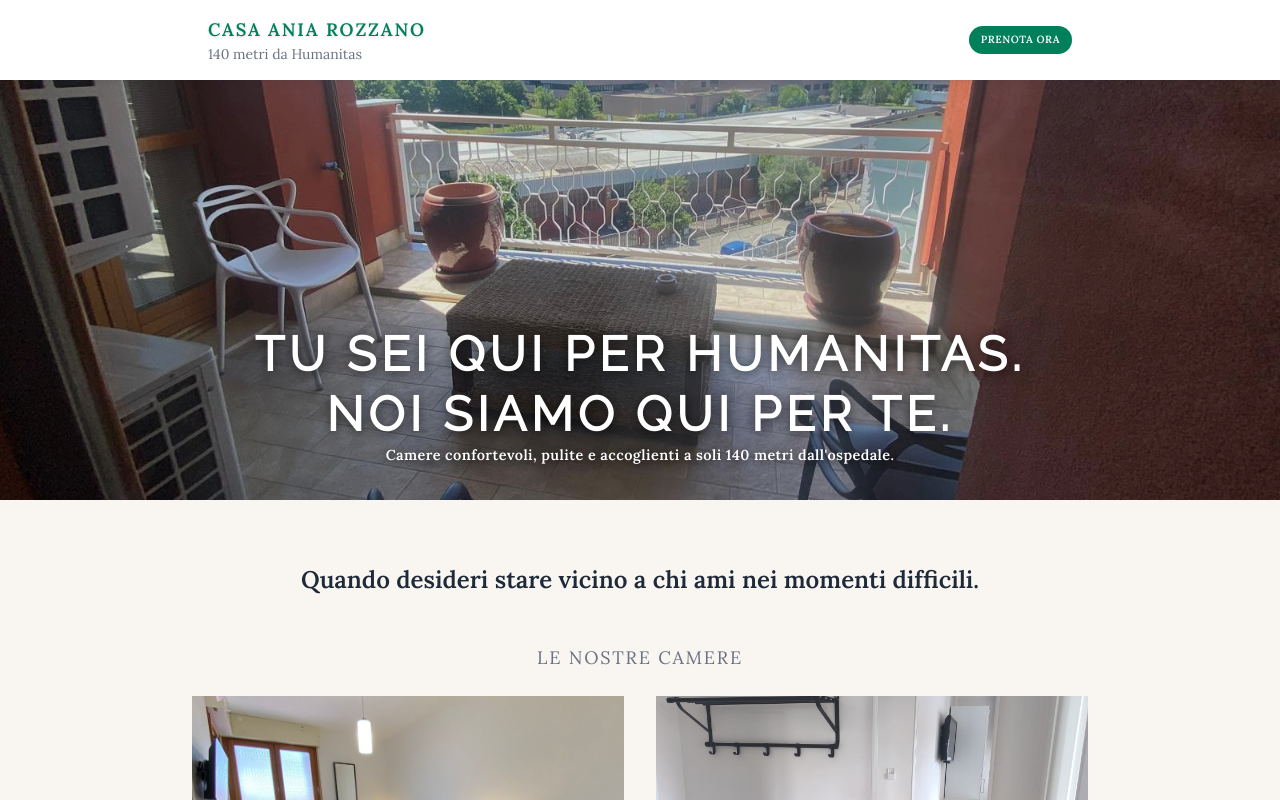
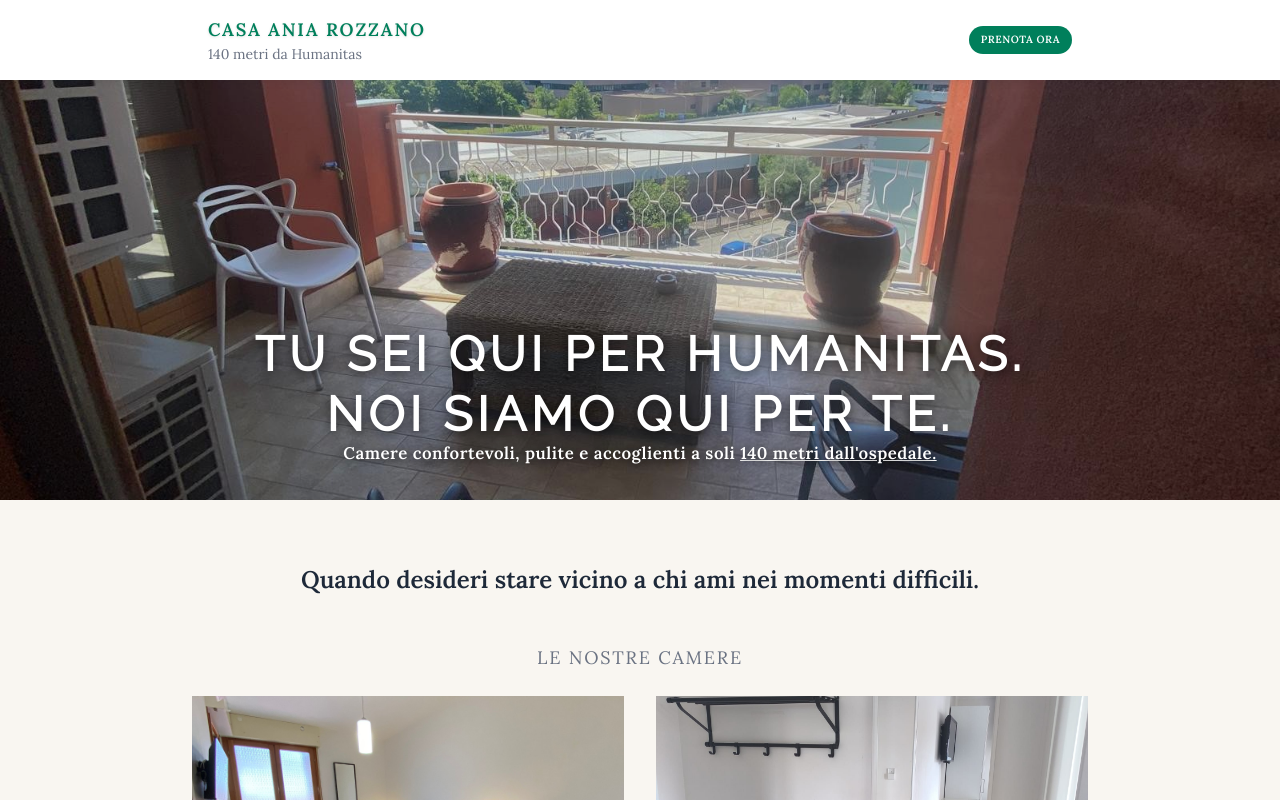
Before and after one commit to CasaAnia/sito-casaania, a Next.js app: page / in a window 1280 px wide. Shown: the top 800 px of the page. Built offline with nearby package versions, Linux system fonts and the light colour scheme.

Commit message:
Banner: testo più grande, sottolineato '140 metri dall'ospedale'

```diff
--- a/app/page.tsx
+++ b/app/page.tsx
@@ -95,8 +95,8 @@ export default function Home() {
           </h2>
         </div>
         <div className="absolute w-full text-center px-4" style={{ left: 0, bottom: '8%' }}>
-          <p style={{ fontFamily: "'Lora', serif", color: '#ffffff', textShadow: '0 2px 8px rgba(0,0,0,0.7)', fontSize: '0.9rem', letterSpacing: '0.03em', fontWeight: '700' }}>
-            Camere confortevoli, pulite e accoglienti a soli 140 metri dall'ospedale.
+          <p style={{ fontFamily: "'Lora', serif", color: '#ffffff', textShadow: '0 2px 8px rgba(0,0,0,0.7)', fontSize: '1.05rem', letterSpacing: '0.03em', fontWeight: '700' }}>
+            Camere confortevoli, pulite e accoglienti a soli <span style={{ textDecoration: 'underline' }}>140 metri dall&apos;ospedale.</span>
           </p>
         </div>
       </section>
```
